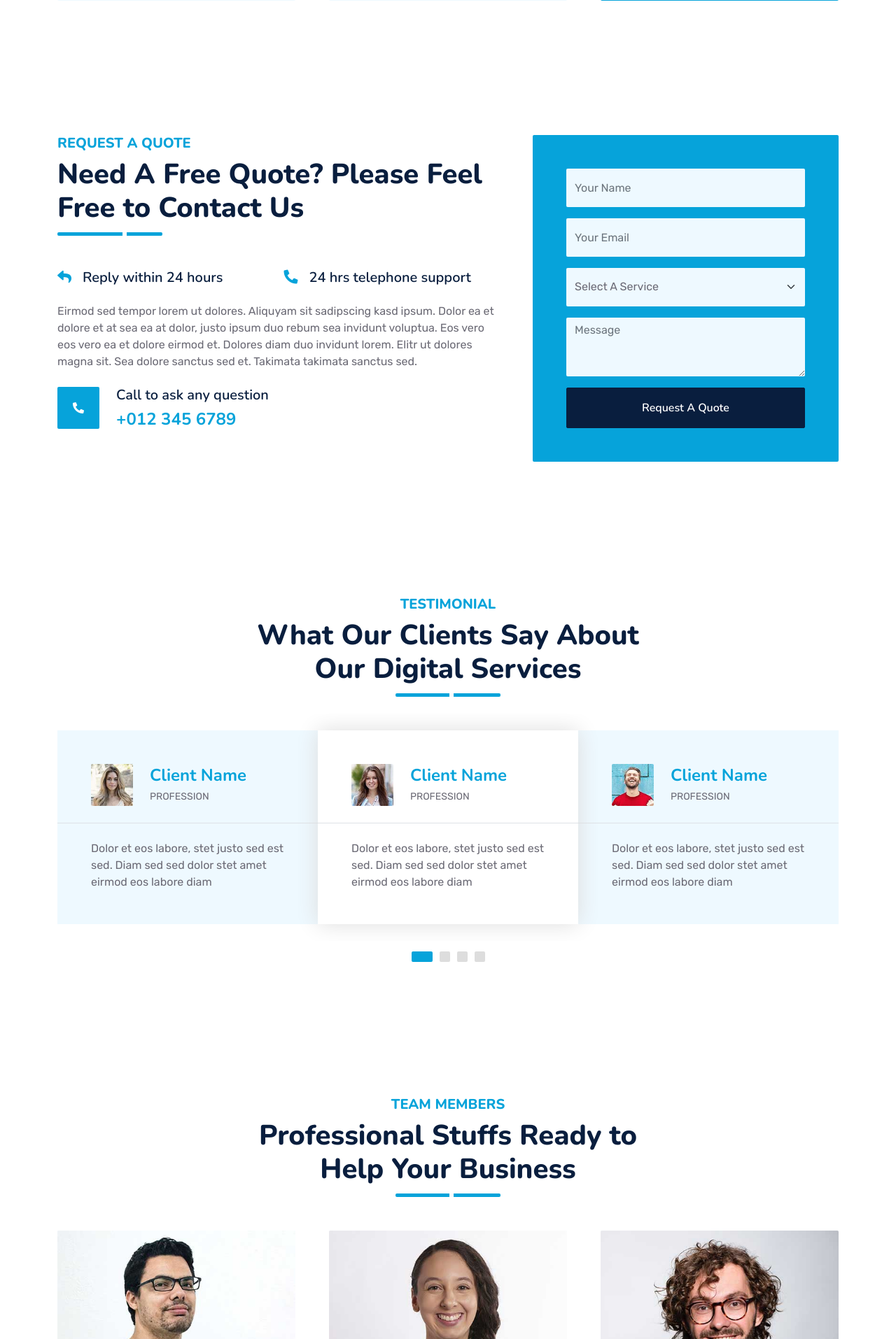
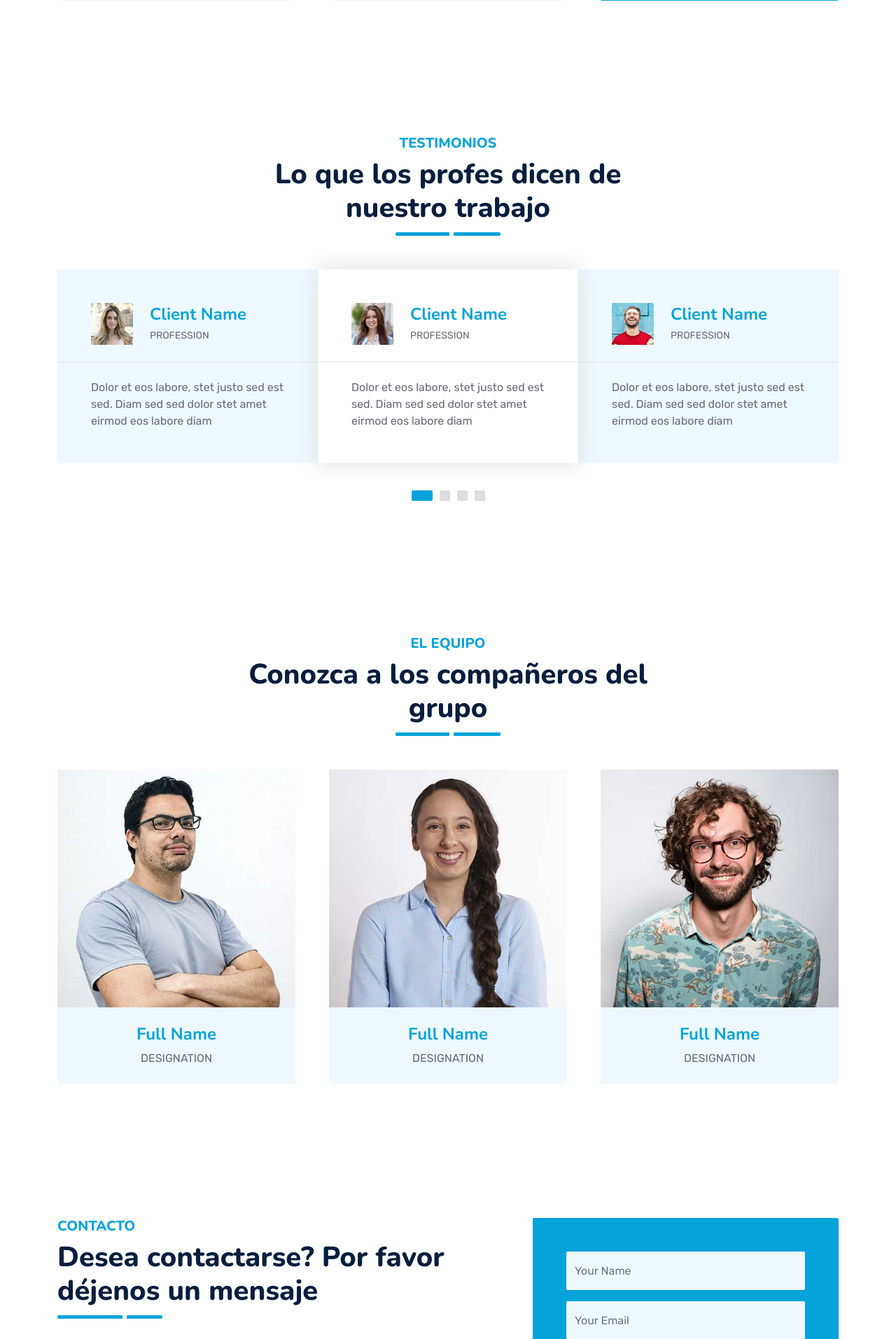
Before and after one commit to facu300/Desafio-10, a Django app: template INFO/blog/templates/blog/index.html in a window 1280 px wide. Shown: the part 2229-4143 px from the top of the page at 70% size. Run offline with Django 3.2, Linux system fonts and the light colour scheme; the template is opened without the code that fills it, so the values that code supplies are empty; some libraries are stand-ins or nearby versions.

Commit message:
progreso en el index

```diff
--- a/INFO/blog/templates/blog/index.html
+++ b/INFO/blog/templates/blog/index.html
@@ -173,66 +173,6 @@
 
 
 
-    <!-- Quote Start -->
-    <div class="container-fluid py-5 wow fadeInUp" data-wow-delay="0.1s">
-        <div class="container py-5">
-            <div class="row g-5">
-                <div class="col-lg-7">
-                    <div class="section-title position-relative pb-3 mb-5">
-                        <h5 class="fw-bold text-primary text-uppercase">Request A Quote</h5>
-                        <h1 class="mb-0">Need A Free Quote? Please Feel Free to Contact Us</h1>
-                    </div>
-                    <div class="row gx-3">
-                        <div class="col-sm-6 wow zoomIn" data-wow-delay="0.2s">
-                            <h5 class="mb-4"><i class="fa fa-reply text-primary me-3"></i>Reply within 24 hours</h5>
-                        </div>
-                        <div class="col-sm-6 wow zoomIn" data-wow-delay="0.4s">
-                            <h5 class="mb-4"><i class="fa fa-phone-alt text-primary me-3"></i>24 hrs telephone support</h5>
-                        </div>
-                    </div>
-                    <p class="mb-4">Eirmod sed tempor lorem ut dolores. Aliquyam sit sadipscing kasd ipsum. Dolor ea et dolore et at sea ea at dolor, justo ipsum duo rebum sea invidunt voluptua. Eos vero eos vero ea et dolore eirmod et. Dolores diam duo invidunt lorem. Elitr ut dolores magna sit. Sea dolore sanctus sed et. Takimata takimata sanctus sed.</p>
-                    <div class="d-flex align-items-center mt-2 wow zoomIn" data-wow-delay="0.6s">
-                        <div class="bg-primary d-flex align-items-center justify-content-center rounded" style="width: 60px; height: 60px;">
-                            <i class="fa fa-phone-alt text-white"></i>
-                        </div>
-                        <div class="ps-4">
-                            <h5 class="mb-2">Call to ask any question</h5>
-                            <h4 class="text-primary mb-0">+012 345 6789</h4>
-                        </div>
-                    </div>
-                </div>
-                <div class="col-lg-5">
-                    <div class="bg-primary rounded h-100 d-flex align-items-center p-5 wow zoomIn" data-wow-delay="0.9s">
-                        <form>
-                            <div class="row g-3">
-                                <div class="col-xl-12">
-                                    <input type="text" class="form-control bg-light border-0" placeholder="Your Name" style="height: 55px;">
-                                </div>
-                                <div class="col-12">
-                                    <input type="email" class="form-control bg-light border-0" placeholder="Your Email" style="height: 55px;">
-                                </div>
-                                <div class="col-12">
-                                    <select class="form-select bg-light border-0" style="height: 55px;">
-                                        <option selected>Select A Service</option>
-                                        <option value="1">Service 1</option>
-                                        <option value="2">Service 2</option>
-                                        <option value="3">Service 3</option>
-                                    </select>
-                                </div>
-                                <div class="col-12">
-                                    <textarea class="form-control bg-light border-0" rows="3" placeholder="Message"></textarea>
-                                </div>
-                                <div class="col-12">
-                                    <button class="btn btn-dark w-100 py-3" type="submit">Request A Quote</button>
-                                </div>
-                            </div>
-                        </form>
-                    </div>
-                </div>
-            </div>
-        </div>
-    </div>
-    <!-- Quote End -->
 
 
     <!-- Testimonial Start -->
@@ -240,8 +180,8 @@
     <div class="container-fluid py-5 wow fadeInUp" data-wow-delay="0.1s">
         <div class="container py-5">
             <div class="section-title text-center position-relative pb-3 mb-4 mx-auto" style="max-width: 600px;">
-                <h5 class="fw-bold text-primary text-uppercase">Testimonial</h5>
-                <h1 class="mb-0">What Our Clients Say About Our Digital Services</h1>
+                <h5 class="fw-bold text-primary text-uppercase">Testimonios</h5>
+                <h1 class="mb-0">Lo que los profes dicen de nuestro trabajo</h1>
             </div>
             <div class="owl-carousel testimonial-carousel wow fadeInUp" data-wow-delay="0.6s">
                 <div class="testimonial-item bg-light my-4">
@@ -304,8 +244,8 @@
     <div class="container-fluid py-5 wow fadeInUp" data-wow-delay="0.1s">
         <div class="container py-5">
             <div class="section-title text-center position-relative pb-3 mb-5 mx-auto" style="max-width: 600px;">
-                <h5 class="fw-bold text-primary text-uppercase">Team Members</h5>
-                <h1 class="mb-0">Professional Stuffs Ready to Help Your Business</h1>
+                <h5 class="fw-bold text-primary text-uppercase">El equipo</h5>
+                <h1 class="mb-0">Conozca a los compañeros del grupo</h1>
             </div>
             <div class="row g-5">
                 <div class="col-lg-4 wow slideInUp" data-wow-delay="0.3s">
@@ -365,4 +305,66 @@
     </section>
     <!-- Team End -->
 
+    <!-- Quote Start -->
+    <div class="container-fluid py-5 wow fadeInUp" data-wow-delay="0.1s">
+        <div class="container py-5">
+            <div class="row g-5">
+                <div class="col-lg-7">
+                    <div class="section-title position-relative pb-3 mb-5">
+                        <h5 class="fw-bold text-primary text-uppercase">Contacto</h5>
+                        <h1 class="mb-0">Desea contactarse? Por favor déjenos un mensaje</h1>
+                    </div>
+                    <div class="row gx-3">
+                        <div class="col-sm-6 wow zoomIn" data-wow-delay="0.2s">
+                            <h5 class="mb-4"><i class="fa fa-reply text-primary me-3"></i>Repuesta dentro de las 24hs</h5>
+                        </div>
+                        {% comment %} <div class="col-sm-6 wow zoomIn" data-wow-delay="0.4s">
+                            <h5 class="mb-4"><i class="fa fa-phone-alt text-primary me-3"></i>24 hrs telephone support</h5>
+                        </div> {% endcomment %}
+                    </div>
+                    <p class="mb-4">Eirmod sed tempor lorem ut dolores. Aliquyam sit sadipscing kasd ipsum. Dolor ea et dolore et at sea ea at dolor, justo ipsum duo rebum sea invidunt voluptua. Eos vero eos vero ea et dolore eirmod et. Dolores diam duo invidunt lorem. Elitr ut dolores magna sit. Sea dolore sanctus sed et. Takimata takimata sanctus sed.</p>
+                    <div class="d-flex align-items-center mt-2 wow zoomIn" data-wow-delay="0.6s">
+                        <div class="bg-primary d-flex align-items-center justify-content-center rounded" style="width: 60px; height: 60px;">
+                            <i class="fa fa-envelope" aria-hidden="false" style="color:white"></i>
+                        </div>
+                        <div class="ps-4">
+                            <h5 class="mb-2">O envíenos un email</h5>
+                            <h4 class="text-primary mb-0">contacto@tecnopower.com.ar</h4>
+                        </div>
+                    </div>
+                </div>
+                <div class="col-lg-5">
+                    <div class="bg-primary rounded h-100 d-flex align-items-center p-5 wow zoomIn" data-wow-delay="0.9s">
+                        <form>
+                            <div class="row g-3">
+                                <div class="col-xl-12">
+                                    <input type="text" class="form-control bg-light border-0" placeholder="Your Name" style="height: 55px;">
+                                </div>
+                                <div class="col-12">
+                                    <input type="email" class="form-control bg-light border-0" placeholder="Your Email" style="height: 55px;">
+                                </div>
+                                <div class="col-12">
+                                    <select class="form-select bg-light border-0" style="height: 55px;">
+                                        <option selected>Selecccione el motivo de su consulta</option>
+                                        <option value="1">Service 1</option>
+                                        <option value="2">Service 2</option>
+                                        <option value="3">Service 3</option>
+                                    </select>
+                                </div>
+                                <div class="col-12">
+                                    <textarea class="form-control bg-light border-0" rows="3" placeholder="Message"></textarea>
+                                </div>
+                                <div class="col-12">
+                                    <button class="btn btn-dark w-100 py-3" type="submit">Enviar mensaje</button>
+                                </div>
+                            </div>
+                        </form>
+                    </div>
+                </div>
+            </div>
+        </div>
+    </div>
+    <!-- Quote End -->
+
+
 {% endblock %}
```
